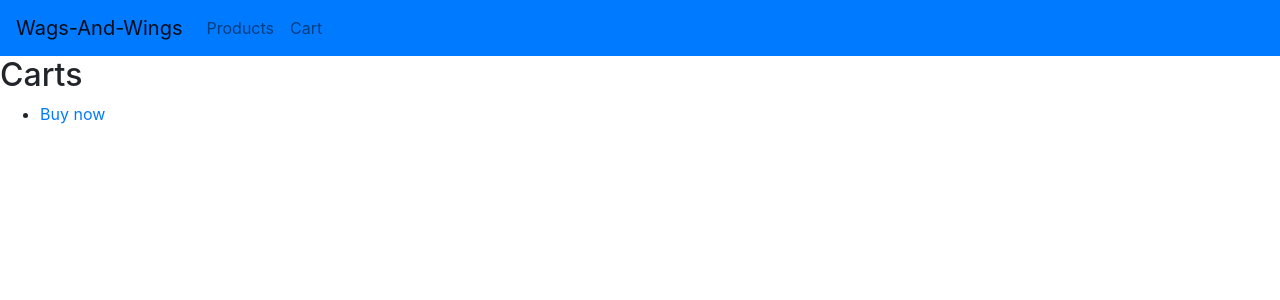
After one commit to Cathy347Le/MangoDjango, a Django app: page /carts/ in a window 1280 px wide. The commit adds this page. Shown: the top 300 px of the page. Run offline with Django 3.2, Linux system fonts and the light colour scheme; data comes from the database, SQL or seed files in the repository; some libraries are stand-ins or nearby versions.

```diff
--- a/mango/models.py
+++ b/mango/models.py
@@ -11,7 +11,7 @@ class Product(models.Model):
     description = models.CharField(max_length=750)
     product_image = models.CharField(max_length=500)
     price = models.IntegerField()
-    cart = models.ForeignKey(Cart, on_delete=models.CASCADE, related_name='products')
+    cart = models.ForeignKey(Cart, on_delete=models.CASCADE, blank=True, null=True, related_name='products')
 
     def __str__(self):
             return self.name
--- a/mango/templates/mango/base.html
+++ b/mango/templates/mango/base.html
@@ -31,7 +31,7 @@
               <a class="nav-link" href="/">Products</a>
             </li>
             <li class="nav-item">
-              <a class="nav-link" href="/cart">Cart</a>
+              <a class="nav-link" href="/carts">Cart</a>
             </li>
           </ul>
         </div>
--- /dev/null
+++ b/mango/templates/mango/cart_list.html
@@ -0,0 +1,10 @@
+{% extends 'mango/base.html' %} {% block content %}
+<h2>Carts</h2>
+<ul>
+  {% for cart in carts %}
+  <li>
+    <a href="{% url 'cart_detail' pk=cart.pk %}">{{ cart.name }}</a>
+  </li>
+  {% endfor %}
+</ul>
+{% endblock %}
--- a/mango/templates/mango/product_list.html
+++ b/mango/templates/mango/product_list.html
@@ -7,7 +7,7 @@
     <div class="card-body">
       <ul>
         <li>
-          <a href="">
+          <a href="{% url 'product_detail' pk=product.pk %}">
             {{ product.name }}
           </a>
           <p>
--- a/mango/urls.py
+++ b/mango/urls.py
@@ -3,9 +3,9 @@ from . import views
 
 urlpatterns = [
     path('', views.product_list, name='product_list'),
-    # path('carts/', views.cart_list, name='cart_list'),
-    # path('products/<int:pk>', views.product_detail, name='product_detail'),
-    # path('carts/<int:pk>', views.cart_detail, name='cart_detail'),
+    path('carts/', views.cart_list, name='cart_list'),
+    path('products/<int:pk>', views.product_detail, name='product_detail'),
+    path('carts/<int:pk>', views.cart_detail, name='cart_detail'),
     # path('products/new', views.product_create, name='product_create'),
     # path('carts/new', views.cart_create, name='cart_create'),
     # path('products/<int:pk>/edit', views.product_edit, name='product_edit'),
--- a/mango/views.py
+++ b/mango/views.py
@@ -6,3 +6,15 @@ from .models import Product, Cart
 def product_list(request):
     products = Product.objects.all()
     return render(request, 'mango/product_list.html', {'products': products})
+
+def cart_list(request):
+    carts = Cart.objects.all()
+    return render(request, 'mango/cart_list.html', {'carts': carts})
+
+def product_detail(request, pk):
+    product = Product.objects.get(id=pk)
+    return render(request, 'mango/product_detail.html', {'product': product})
+
+def cart_detail(request, pk):
+    cart = Cart.objects.get(id=pk)
+    return render(request, 'mango/cart_detail.html', {'cart': cart})
```
Also changed, not shown: mango/templates/mango/cart_detail.html (+15 -0 lines), mango/templates/mango/product_detail.html (+20 -0 lines), mango/migrations/0003_auto_20190404_2256.py (added), mango/migrations/0004_auto_20190404_2300.py (added).
